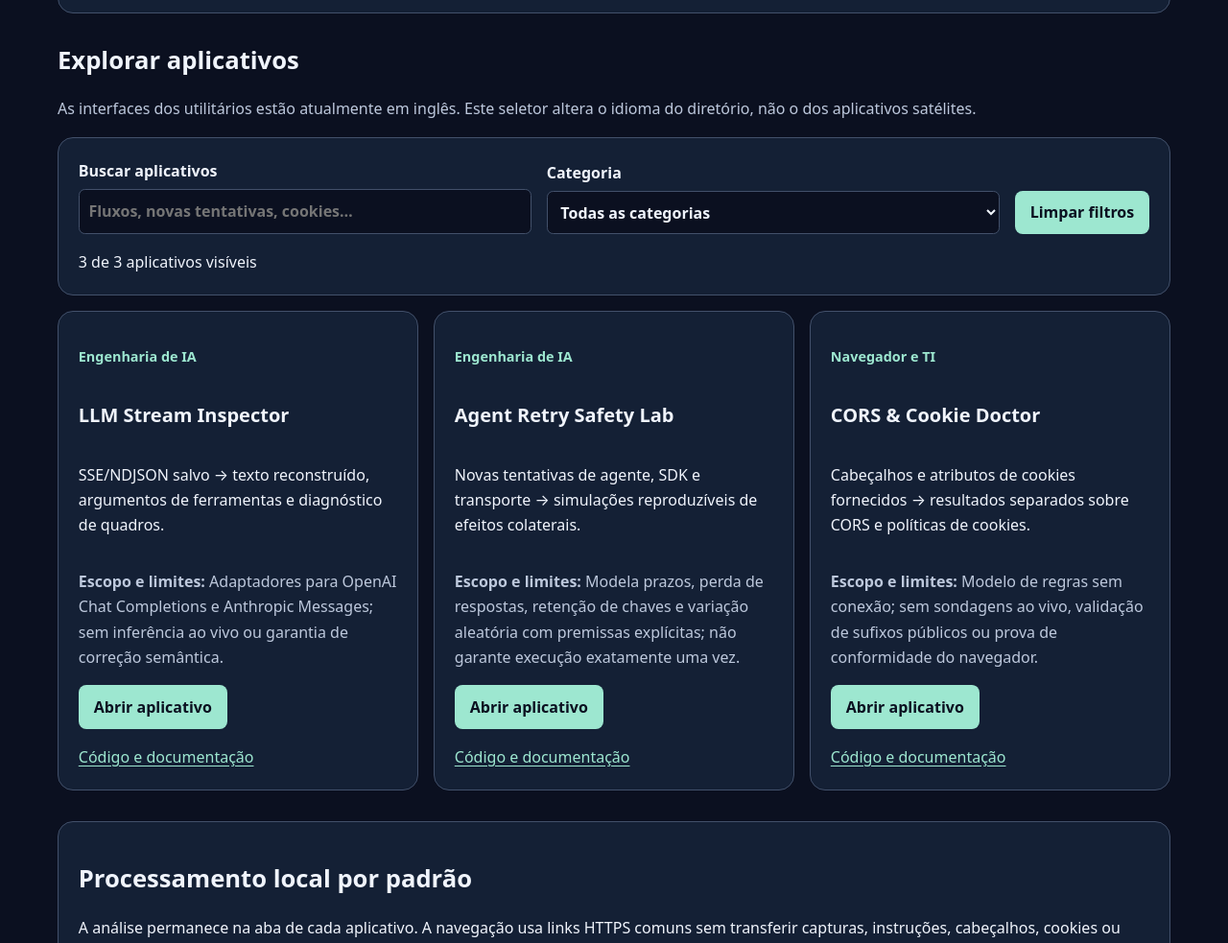
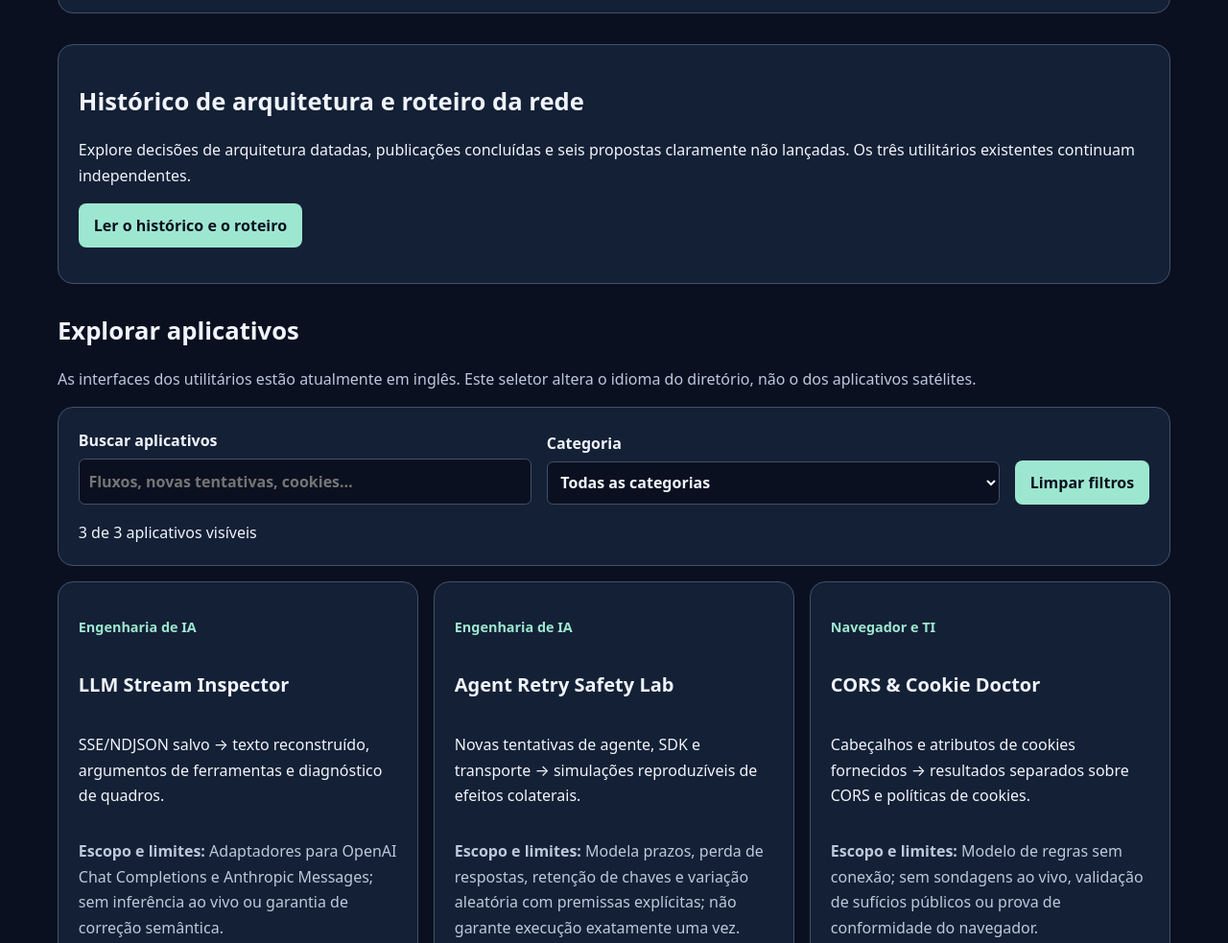
Before and after one commit to saipradikmallakuntla-tech/zion-ai-apps-hub, a plain HTML site: page pt/index.html in a window 1280 px wide. Shown: the part 1255-2238 px from the top of the page at 96% size. Drawn offline with Linux system fonts and the light colour scheme.

Commit message:
Promote architecture changelog and roadmap on all three hub homepages

```diff
--- a/pt/index.html
+++ b/pt/index.html
@@ -16,12 +16,13 @@
 <section class="hero"><p class="eyebrow">Rede independente de utilitários de IA e TI</p><h1>Ferramentas pequenas. Respostas claras.</h1><p class="lead">Três ferramentas especializadas. Sem instalação, chaves de API, envio de dados ou servidor compartilhado. Escolha um problema e abra um aplicativo independente.</p><a class="button" href="#apps">Explorar aplicativos</a></section>
 <section id="legal-compliance-care" class="panel" aria-labelledby="showcase-heading"><h2 id="showcase-heading">Jurídico, conformidade e cuidado</h2><p>Listas operacionais para registros de governança, limites de dados e preparação humana para incidentes. Documentação e diagnósticos, não aconselhamento profissional nem certificação.</p><div class="actions"><a class="button" href="./legal-compliance-care.html">Explorar jurídico, conformidade e cuidado</a><a href="https://github.com/saipradikmallakuntla-tech/zion-ai-apps-hub/blob/main/LEGAL_COMPLIANCE_CARE_RELEASE.md" hreflang="en">Evidência da versão (inglês)</a></div></section>
 <section id="enterprise-case-studies" class="panel" aria-labelledby="case-studies-heading"><h2 id="case-studies-heading">Estudos de caso empresariais e testes de confiabilidade</h2><p>Cenários práticos de implantação e diagnósticos de referência reproduzíveis para transmissão, novas tentativas e cookies entre origens. Casos ilustrativos, não alegações de clientes.</p><div class="actions"><a class="button" href="./case-studies.html">Explorar estudos de caso empresariais</a></div></section>
+<section class="panel" id="architecture-roadmap" aria-labelledby="architecture-roadmap-heading"><h2 id="architecture-roadmap-heading">Histórico de arquitetura e roteiro da rede</h2><p>Explore decisões de arquitetura datadas, publicações concluídas e seis propostas claramente não lançadas. Os três utilitários existentes continuam independentes.</p><p><a class="button" href="./changelog.html">Ler o histórico e o roteiro</a></p></section>
 <section id="apps" aria-labelledby="apps-heading"><h2 id="apps-heading">Explorar aplicativos</h2><p class="muted">As interfaces dos utilitários estão atualmente em inglês. Este seletor altera o idioma do diretório, não o dos aplicativos satélites.</p>
 <form id="tool-filter" role="search" aria-label="Buscar aplicativos" hidden><label for="query">Buscar aplicativos<input id="query" type="search" placeholder="Fluxos, novas tentativas, cookies…" autocomplete="off"></label><label for="category">Categoria<select id="category"><option value="all">Todas as categorias</option><option value="ai">Engenharia de IA</option><option value="it">Navegador e TI</option></select></label><button type="reset">Limpar filtros</button><p id="filter-status" role="status" aria-live="polite" aria-atomic="true" data-template="{shown} de {total} aplicativos visíveis">3 de 3 aplicativos visíveis</p></form>
 <noscript><p>O JavaScript está desativado. Todos os cartões e links de idioma continuam disponíveis; apenas os filtros precisam de JavaScript.</p></noscript><p id="no-results" hidden>Nenhum aplicativo corresponde à busca. Tente outro termo ou limpe os filtros.</p>
 <div id="app-cards" class="cards"><article data-category="ai" data-search="streams flujo fluxo SSE NDJSON"><p class="eyebrow">Engenharia de IA</p><h3 lang="en">LLM Stream Inspector</h3><p>SSE/NDJSON salvo → texto reconstruído, argumentos de ferramentas e diagnóstico de quadros.</p><p class="muted"><strong>Escopo e limites:</strong> Adaptadores para OpenAI Chat Completions e Anthropic Messages; sem inferência ao vivo ou garantia de correção semântica.</p><div class="actions"><a class="button" href="https://saipradikmallakuntla-tech.github.io/llm-stream-inspector/" hreflang="en">Abrir aplicativo</a><a href="https://github.com/saipradikmallakuntla-tech/llm-stream-inspector">Código e documentação</a></div></article>
 <article data-category="ai" data-search="retry retries reintentos repeticao repetição idempotency"><p class="eyebrow">Engenharia de IA</p><h3 lang="en">Agent Retry Safety Lab</h3><p>Novas tentativas de agente, SDK e transporte → simulações reproduzíveis de efeitos colaterais.</p><p class="muted"><strong>Escopo e limites:</strong> Modela prazos, perda de respostas, retenção de chaves e variação aleatória com premissas explícitas; não garante execução exatamente uma vez.</p><div class="actions"><a class="button" href="https://saipradikmallakuntla-tech.github.io/agent-retry-safety-lab/" hreflang="en">Abrir aplicativo</a><a href="https://github.com/saipradikmallakuntla-tech/agent-retry-safety-lab">Código e documentação</a></div></article>
-<article data-category="it" data-search="CORS cookies cabeceras cabeçalhos headers"><p class="eyebrow">Navegador e TI</p><h3 lang="en">CORS &amp; Cookie Doctor</h3><p>Cabeçalhos e atributos de cookies fornecidos → resultados separados sobre CORS e políticas de cookies.</p><p class="muted"><strong>Escopo e limites:</strong> Modelo de regras sem conexão; sem sondagens ao vivo, validação de sufixos públicos ou prova de conformidade do navegador.</p><div class="actions"><a class="button" href="https://saipradikmallakuntla-tech.github.io/cors-cookie-doctor/" hreflang="en">Abrir aplicativo</a><a href="https://github.com/saipradikmallakuntla-tech/cors-cookie-doctor">Código e documentação</a></div></article>
+<article data-category="it" data-search="CORS cookies cabeceras cabeçalhos headers"><p class="eyebrow">Navegador e TI</p><h3 lang="en">CORS &amp; Cookie Doctor</h3><p>Cabeçalhos e atributos de cookies fornecidos → resultados separados sobre CORS e políticas de cookies.</p><p class="muted"><strong>Escopo e limites:</strong> Modelo de regras sem conexão; sem sondagens ao vivo, validação de sufícios públicos ou prova de conformidade do navegador.</p><div class="actions"><a class="button" href="https://saipradikmallakuntla-tech.github.io/cors-cookie-doctor/" hreflang="en">Abrir aplicativo</a><a href="https://github.com/saipradikmallakuntla-tech/cors-cookie-doctor">Código e documentação</a></div></article>
 </div></section>
 <section class="panel" aria-labelledby="privacy-heading"><h2 id="privacy-heading">Processamento local por padrão</h2><p>A análise permanece na aba de cada aplicativo. A navegação usa links HTTPS comuns sem transferir capturas, instruções, cabeçalhos, cookies ou dados de cenários. Sem análise de uso, cookies, armazenamento persistente, fontes externas ou chamadas de API durante o uso.</p><p>São ferramentas de diagnóstico, não certificados de segurança, garantias de qualidade de modelos ou garantias de execução exatamente uma vez.</p></section>
 <section class="panel" aria-labelledby="batch-heading"><h2 id="batch-heading">Lote de restauração e localização</h2><p>2026-11-14 · Diretório em inglês, espanhol e português. Os quatro aplicativos mantêm implantações independentes. A verificação é uma observação datada, não monitoramento contínuo.</p><p><a href="https://github.com/saipradikmallakuntla-tech/zion-ai-apps-hub/blob/main/NETWORK_RESTORATION_BATCH.md">Ler o resumo datado da versão</a></p><p>Documentação técnica (inglês): <a href="https://github.com/saipradikmallakuntla-tech/zion-ai-apps-hub/blob/main/NETWORK.md">Arquitetura da rede</a> · <a href="https://github.com/saipradikmallakuntla-tech/zion-ai-apps-hub/blob/main/NEXT_BATCH_ROADMAP.md">Seis propostas: aplicativos ainda não publicados</a></p></section>
```
Also changed, not shown: es/index.html (+1 -0 lines), index.html (+1 -0 lines).
